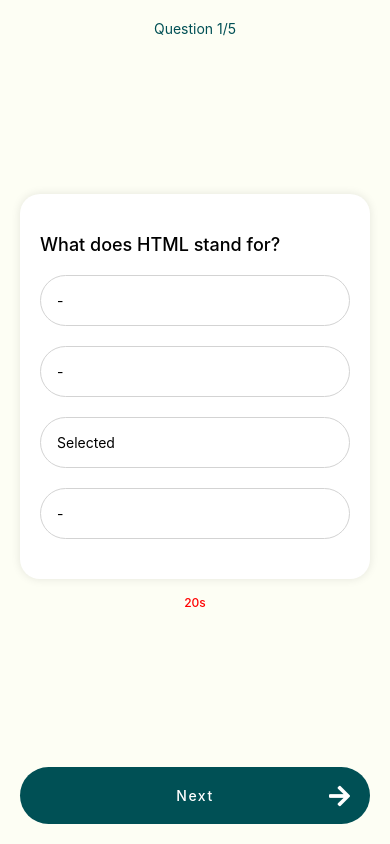
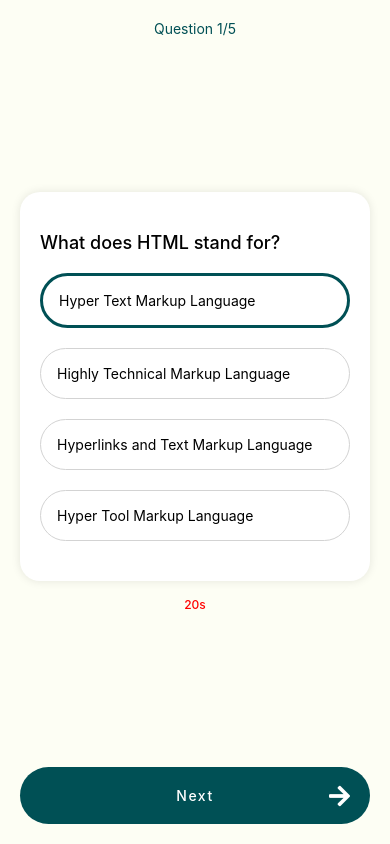
Before and after one commit to tranml/my-quiz, a React Native app: screen / in a window 390 px wide. Built offline with nearby package versions, Linux system fonts and the light colour scheme.

Commit message:
AnswerOption, QuestionCard: Simulate an option getting selected: hightlight selected option

```diff
--- a/src/components/AnswerOption.tsx
+++ b/src/components/AnswerOption.tsx
@@ -8,8 +8,13 @@ type AnswerOptionProps = {
 
 export default function AnswerOption(props: AnswerOptionProps) {
   return (
-    <View style={styles.answerOption}>
-      <Text>{props.isSelected ? "Selected" : "-"}</Text>
+    <View
+      style={[
+        styles.answerOption,
+        props.isSelected ? { borderWidth: 3, borderColor: "#005055" } : null,
+      ]}
+    >
+      <Text>{props.option}</Text>
     </View>
   );
 }
--- a/src/components/QuestionCard.tsx
+++ b/src/components/QuestionCard.tsx
@@ -7,7 +7,7 @@ type QuestionCardProps = {
 };
 
 export default function QuestionCard(props: QuestionCardProps) {
-  const selectedOption = props.question.options[2];
+  const selectedOption = props.question.options[0];
 
   return (
     <View style={styles.questionCard}>
```
